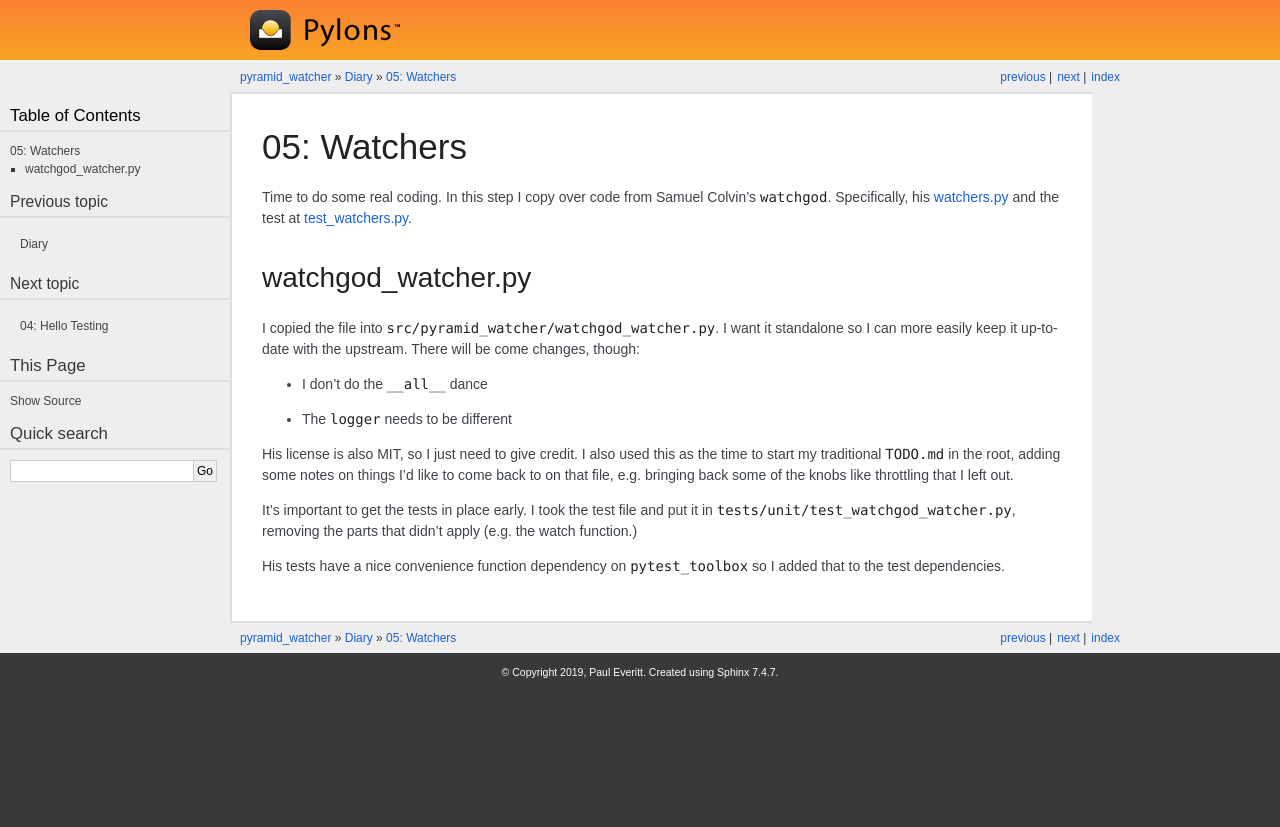
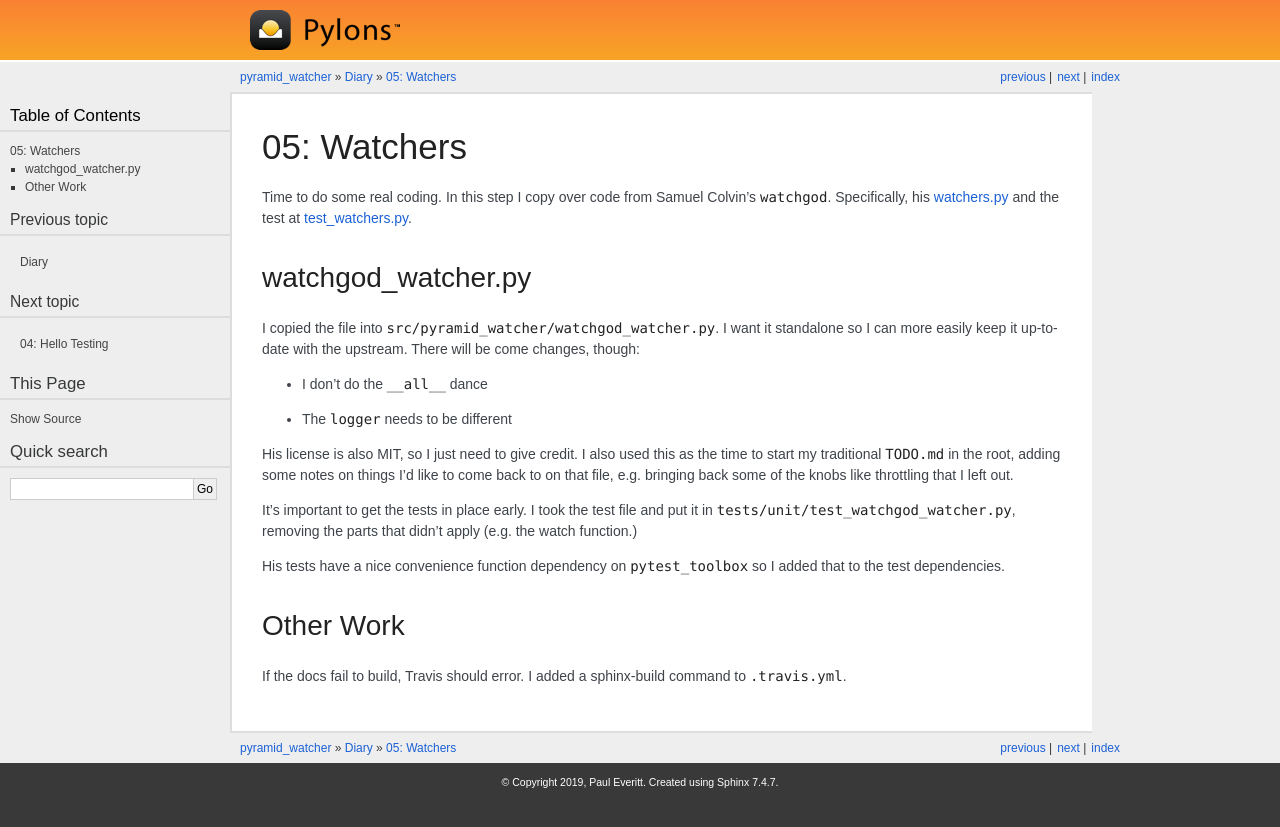
Before and after one commit to pauleveritt/pyramid_watcher, a Sphinx documentation site: the page built from docs/diary/05-watchers.rst, in a window 1280 px wide. Shown: the top 827 px of the page. Built offline with Sphinx 7.4.7, drawn with Linux system fonts in a browser that asks for light colours; some web fonts are replaced.

Commit message:
Get Travis to test the Sphinx docs.

```diff
--- a/docs/diary/05-watchers.rst
+++ b/docs/diary/05-watchers.rst
@@ -30,3 +30,9 @@ parts that didn't apply (e.g. the watch function.)
 
 His tests have a nice convenience function dependency on
 ``pytest_toolbox`` so I added that to the test dependencies.
+
+Other Work
+==========
+
+If the docs fail to build, Travis should error. I added a sphinx-build
+command to ``.travis.yml``.
```
Also changed, not shown: .travis.yml.
